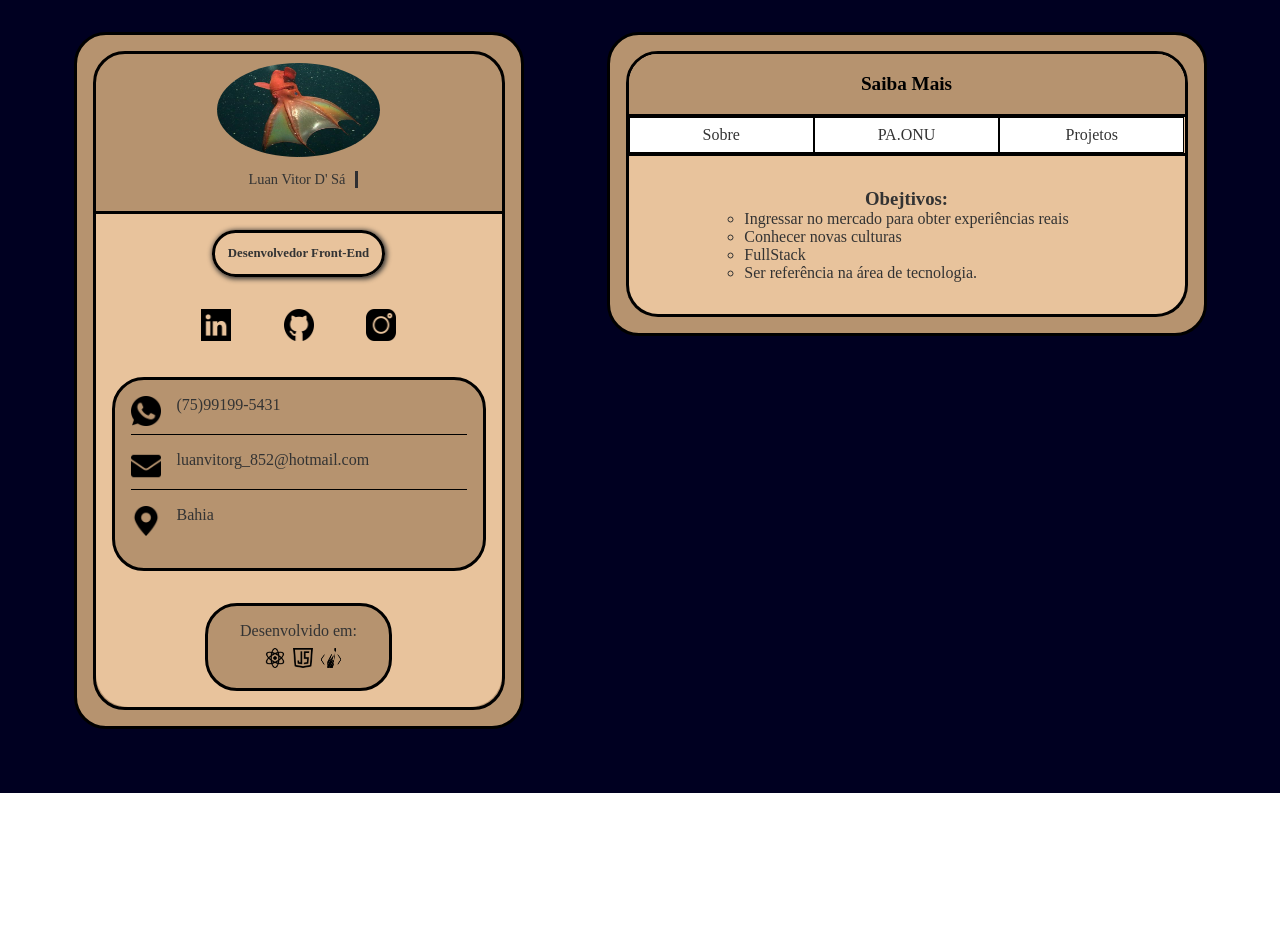
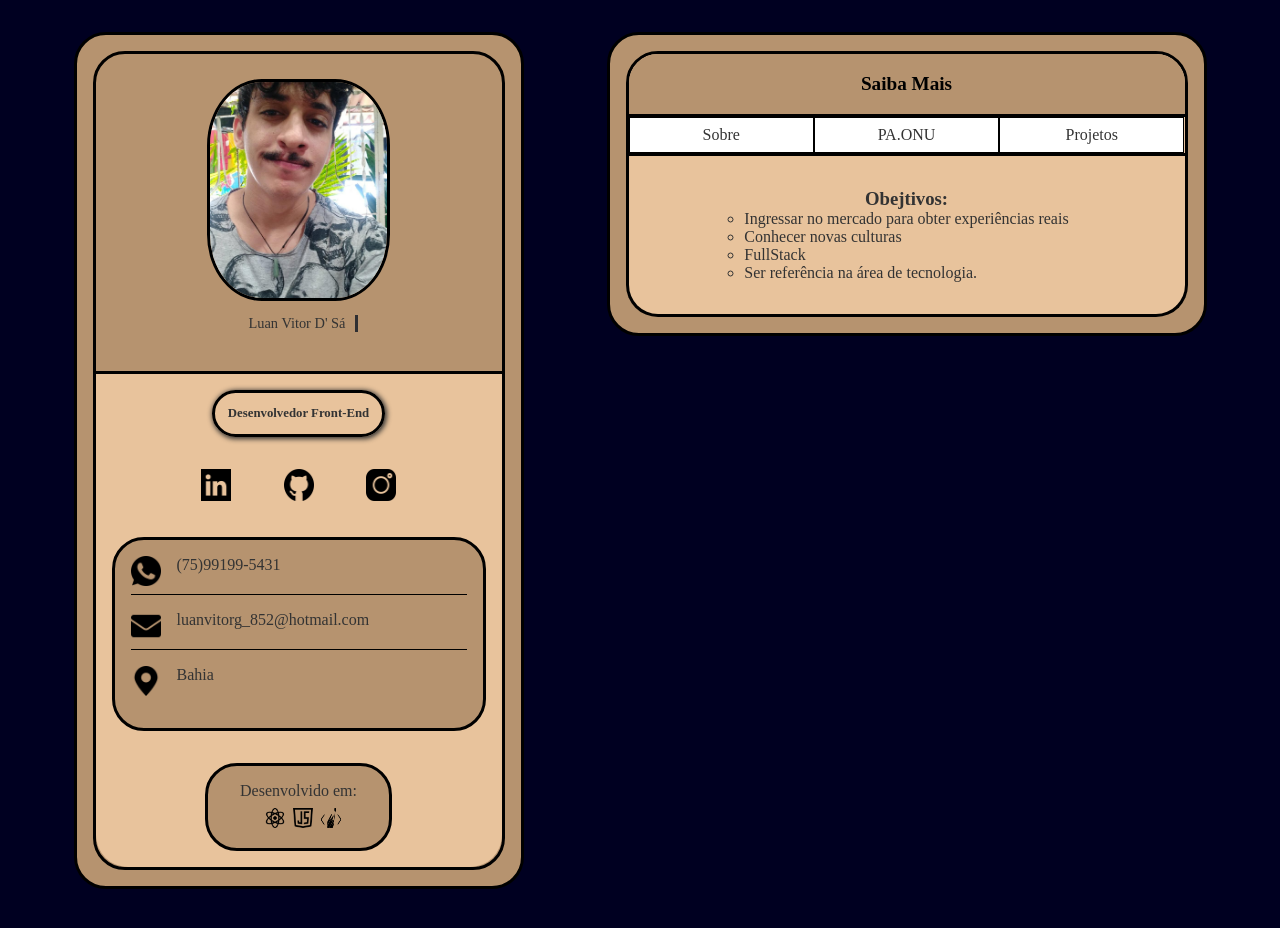
Before and after one commit to SaLuanVitor/Portfolio-Des-Final, a React (Create React App) app: page / in a window 1280 px wide. Shown: the top 928 px of the page. Before the commit the page ends 800 px from the top, so only its background shows below. Built offline with nearby package versions, Linux system fonts and the light colour scheme.

Commit message:
Colocando minha foto que esqueci

```diff
--- a/src/Pages/components/perfil/Perfil.jsx
+++ b/src/Pages/components/perfil/Perfil.jsx
@@ -1,5 +1,5 @@
 import React from "react";
-import Lula from "../../../Assets/lula-vampira.jpg"
+import DevLuan from "../../../Assets/LuanVitorFoto.jpeg"
 import Whats from "../../../Assets/whatsapp.png"
 import Email from "../../../Assets/email.png"
 import Localiza from "../../../Assets/localiza.png"
@@ -17,7 +17,7 @@ export function Perfil() {
   return (
     <S.BoxPerfil>
       <S.Figure>
-        <S.Img src={Lula} alt="Sou eu" />
+        <S.Img src={DevLuan} alt="Dev Luan Vitor D' Sá" />
         <Typing />
       </S.Figure>
       <S.Info>
--- a/src/Pages/components/perfil/StylePerfil.js
+++ b/src/Pages/components/perfil/StylePerfil.js
@@ -9,7 +9,7 @@ export const BoxPerfil = styled.section`
 `
 export const Figure = styled.figure`
   width: 100%;
-  height: 10em;
+  height: 20em;
   border-bottom: solid black;
   margin: 0 auto;
   display: flex;
@@ -18,9 +18,11 @@ export const Figure = styled.figure`
   align-items: center;
 `
 export const Img = styled.img`
-  width: 40%;
-  height: 60%;
-  border-radius: 60%;
+  width: 45%;
+  height: 70%;
+  border: solid black;
+  border-radius: 30%;
+  object-fit: cover;
 `
 
 export const Info = styled.section`
```
Also changed, not shown: src/Assets/LuanVitorFoto.jpeg (added).
